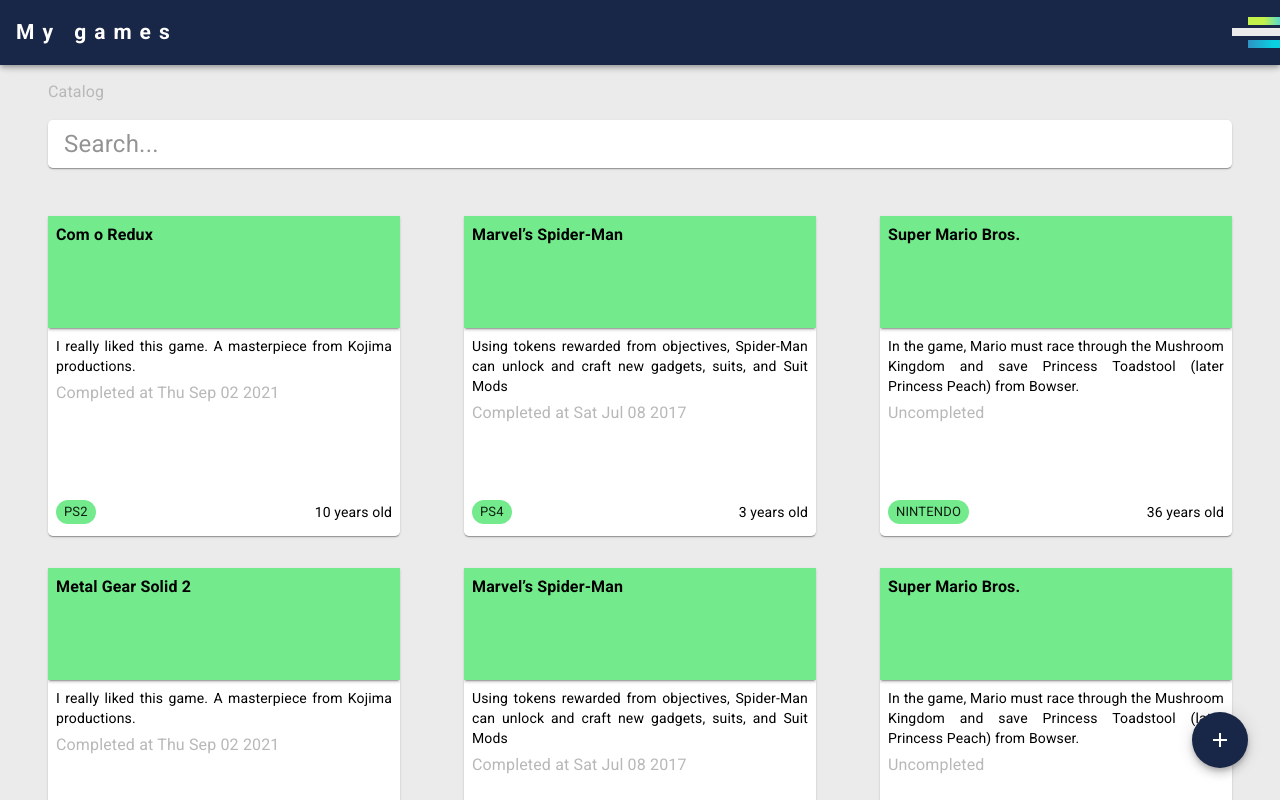
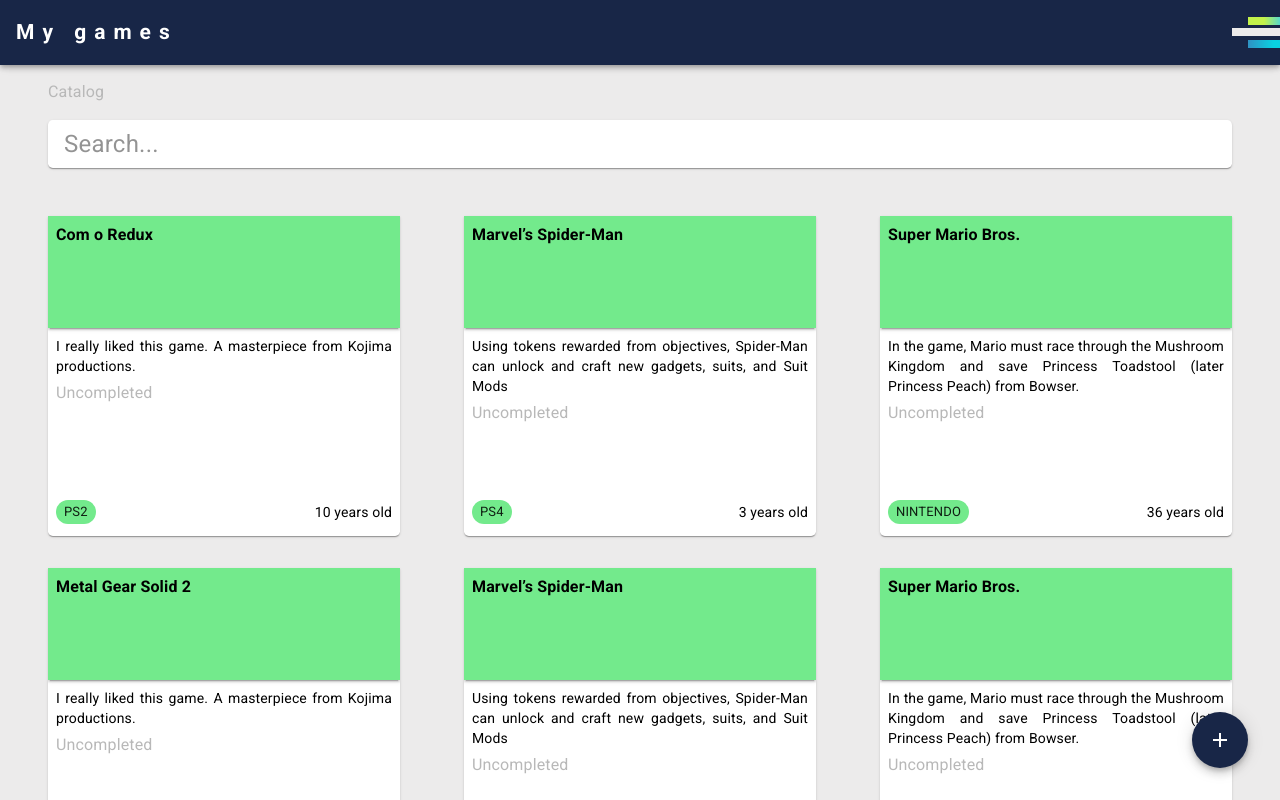
Before and after one commit to Leanderson-Coelho/translucent-2021, a React (Create React App) app in the folder my-games-frontend/: page / in a window 1280 px wide. Shown: the top 800 px of the page. Built offline with nearby package versions, Linux system fonts and the light colour scheme.

Commit message:
feat: GameCard component validation for completionDate

```diff
--- a/my-games-frontend/src/components/GameCard/index.tsx
+++ b/my-games-frontend/src/components/GameCard/index.tsx
@@ -9,6 +9,7 @@
   completionDate?: Date;
   console?: String;
   year?: Date;
+  completed?: Boolean;
 }
 
 const GameCard = (props: Props) => {
@@ -29,7 +30,7 @@
       <div className='cardContent itemSpacing'>
         <div className='cardContentNotes'>{props.notes}</div>
         <Typography color='textSecondary'>
-          {props.completionDate ? (
+          {props.completed && props.completionDate ? (
             <>Completed at {props.completionDate.toDateString()}</>
           ) : (
             <>Uncompleted</>
```
